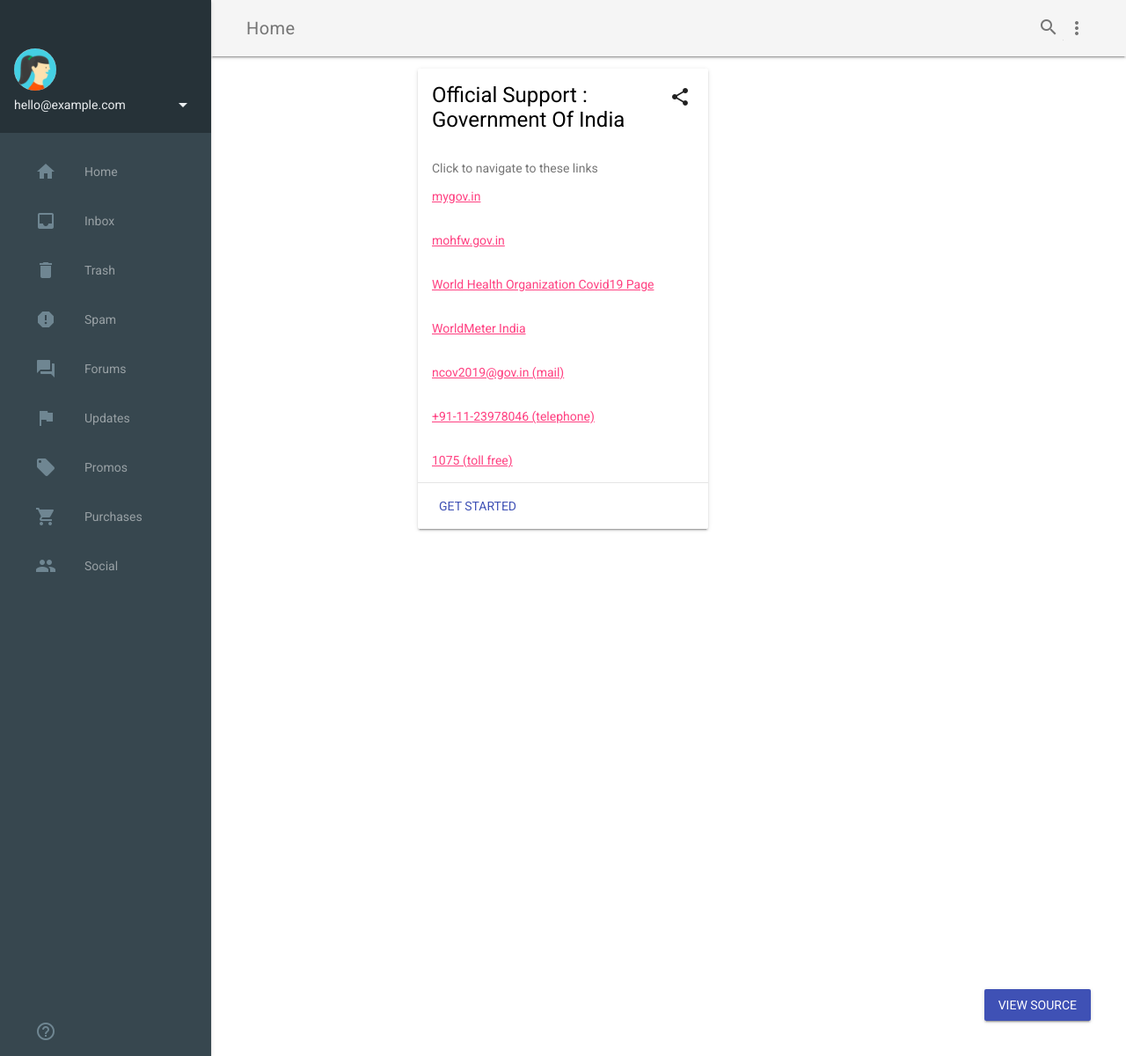
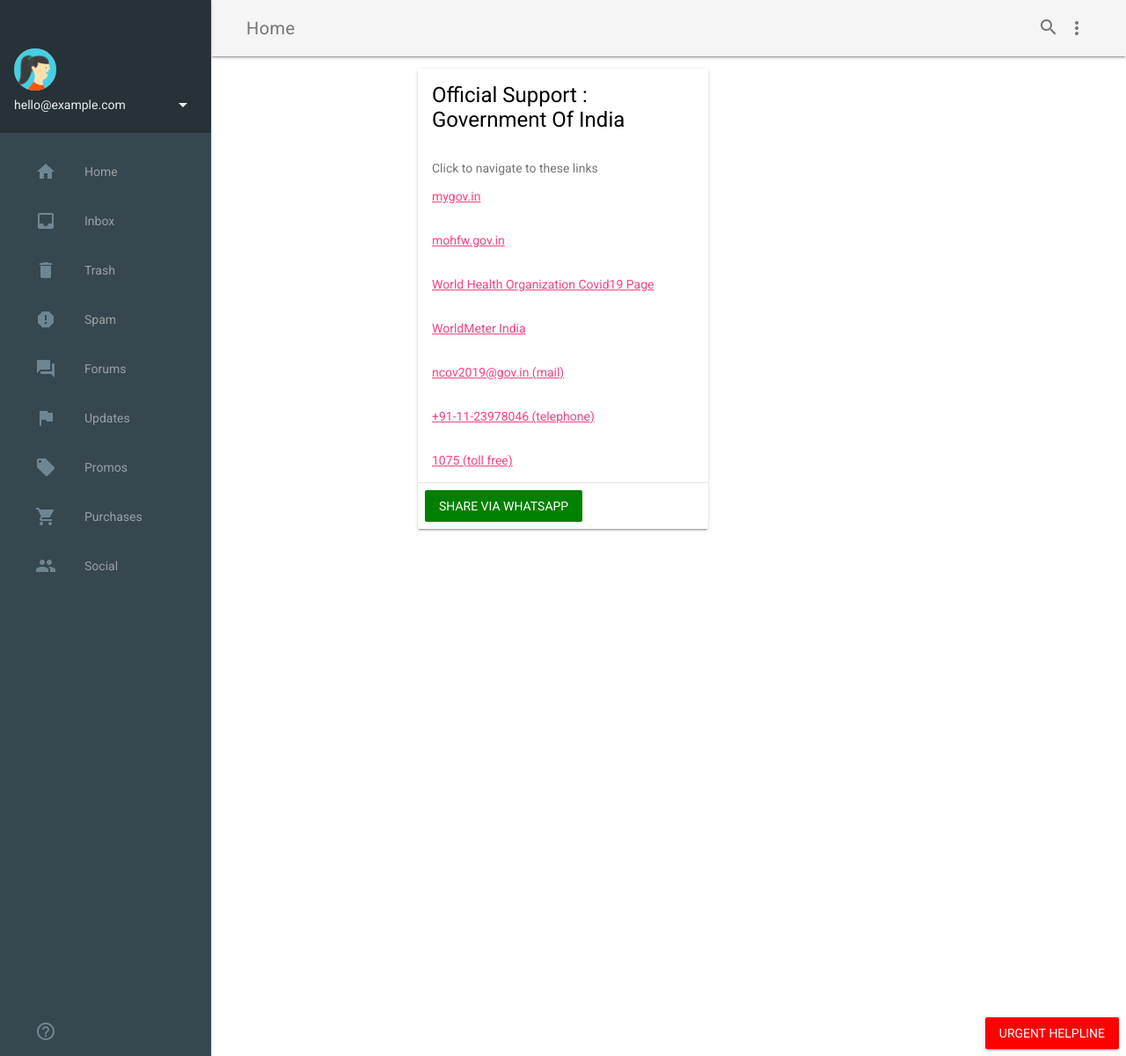
Before and after one commit to IshjotSingh97/Covid19JIITIshjotSummperInternship, a Django app: page /urgent in a window 1280 px wide. Shown: the whole page at 88% size. Run offline with Django 3.2, Linux system fonts and the light colour scheme.

Commit message:
urgent.html

```diff
--- a/templates/index.html
+++ b/templates/index.html
@@ -60,8 +60,8 @@
       display: block;
       right: 0;
       bottom: 0;
-      margin-right: 40px;
-      margin-bottom: 40px;
+      margin-right: 8px;
+      margin-bottom: 8px;
       z-index: 900;
     }
   </style>
@@ -280,10 +280,10 @@
       </g>
     </defs>
   </svg>
-  <a href="https://github.com/google/material-design-lite/blob/mdl-1.x/templates/dashboard/" target="_blank"
+  <a href="{% url 'urgent' %}" target="_blank"
     id="view-source"
-    class="mdl-button mdl-js-button mdl-button--raised mdl-js-ripple-effect mdl-button--colored mdl-color-text--white">View
-    Source</a>
+    class="mdl-button mdl-js-button mdl-button--raised mdl-js-ripple-effect mdl-button--colored mdl-color-text--white" style="background-color: red;">Urgent Helpline
+    </a>
   <script src="https://code.getmdl.io/1.3.0/material.min.js"></script>
 </body>
 
--- a/templates/urgent.html
+++ b/templates/urgent.html
@@ -24,14 +24,10 @@
 
     </div>
     <div class="mdl-card__actions mdl-card--border">
-      <a class="mdl-button mdl-button--colored mdl-js-button mdl-js-ripple-effect">
-        Get Started
+      <a class="mdl-button mdl-button--colored mdl-js-button mdl-js-ripple-effect" style="background-color: green;color: white;"
+       href="whatsapp://send?text=Covid19appJIIT%0aPlease refer to our app and urgent helpline page in case of emergency.%0aLink of our app%0Link:https://jiitcovid19appishjot.herokuapp.com/">
+        Share via Whatsapp
       </a>
-    </div>
-    <div class="mdl-card__menu">
-      <button class="mdl-button mdl-button--icon mdl-js-button mdl-js-ripple-effect">
-        <i class="material-icons">share</i>
-      </button>
     </div>
   </div>
 {% endblock %}
```
